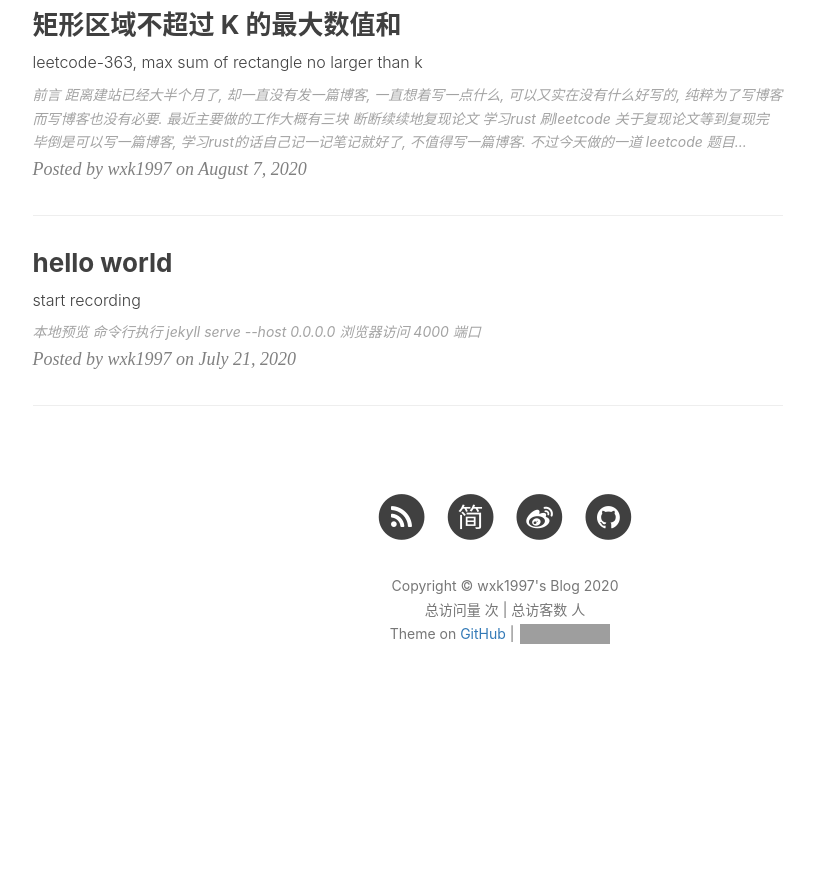
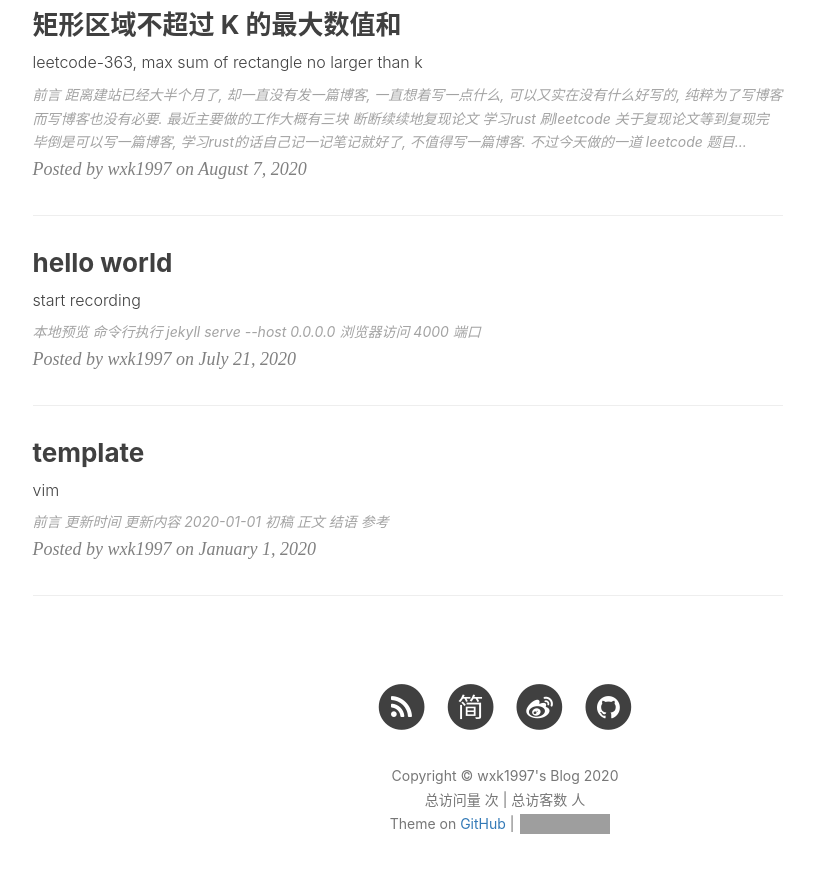
Before and after one commit to pullp/pullp.github.io, a Jekyll site: the page built from index.html, in a window 1280 px wide and 900 px high, scrolled down 2574 px. Shown: the top 873 px of the window, without its empty margins (135-950 px from the left). Built offline with Jekyll 4.4.1, drawn with Linux system fonts in a browser that asks for light colours; nearby versions of some CDN libraries; the list of posts is cut into pages by our own code; comment, search, counter and statistics services are not loaded; a file with an impossible date is left out; before the commit the page ends 3284 px from its top, so only the background shows below that; some of the changed text lies outside the part shown; grey boxes are pictures that could not be loaded.

Commit message:
update template

```diff
--- a/_posts/2020-00-00-0-0.md
+++ b/_posts/2020-00-00-0-0.md
@@ -2,7 +2,7 @@
 layout:     post
 title:      template
 subtitle:   vim
-date:       2020-00-00
+date:       2020-01-01
 author:     wxk1997
 header-img: img/default-bg.png
 catalog: true
@@ -16,7 +16,7 @@ tags:
 
 | 更新时间  | 更新内容  |
 |  ----     | ----      |
-| 2020-00-00 | 初稿     |
+| 2020-01-01 | 初稿     |
 
 ---
 
```
